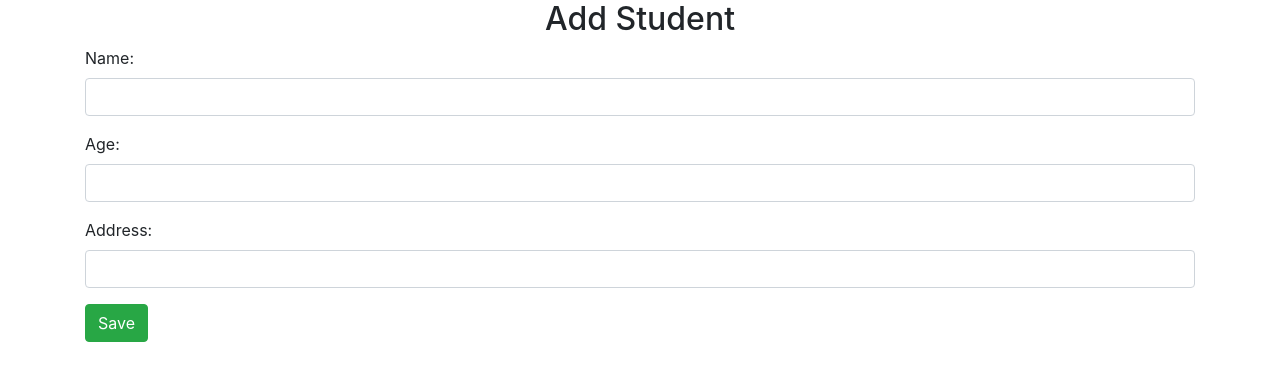
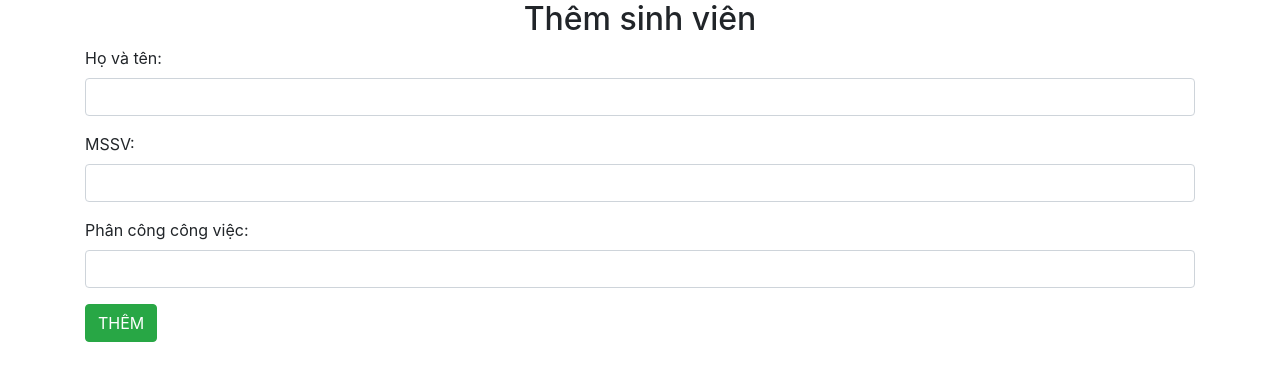
Before and after one commit to kakanvk/CRUD-APP, a PHP site: page /input.php in a window 1280 px wide. Shown: the top 381 px of the page. Run offline with PHP 8.4, Linux system fonts and the light colour scheme.

Commit message:
Update input.php

```diff
--- a/input.php
+++ b/input.php
@@ -79,24 +79,24 @@ if (isset($_GET['id'])) {
 	<div class="container">
 		<div class="panel panel-primary">
 			<div class="panel-heading">
-				<h2 class="text-center">Add Student</h2>
+				<h2 class="text-center">Thêm sinh viên</h2>
 			</div>
 			<div class="panel-body">
 				<form method="post">
 					<div class="form-group">
-					  <label for="usr">Name:</label>
+					  <label for="usr">Họ và tên:</label>
 					  <input type="number" name="id" value="<?=$id?>" style="display: none;">
 					  <input required="true" type="text" class="form-control" id="usr" name="fullname" value="<?=$s_fullname?>">
 					</div>
 					<div class="form-group">
-					  <label for="birthday">Age:</label>
+					  <label for="birthday">MSSV:</label>
 					  <input type="number" class="form-control" id="age" name="age" value="<?=$s_age?>">
 					</div>
 					<div class="form-group">
-					  <label for="address">Address:</label>
+					  <label for="address">Phân công công việc:</label>
 					  <input type="text" class="form-control" id="address" name="address" value="<?=$s_address?>">
 					</div>
-					<button class="btn btn-success">Save</button>
+					<button class="btn btn-success">THÊM</button>
 				</form>
 			</div>
 		</div>
```
